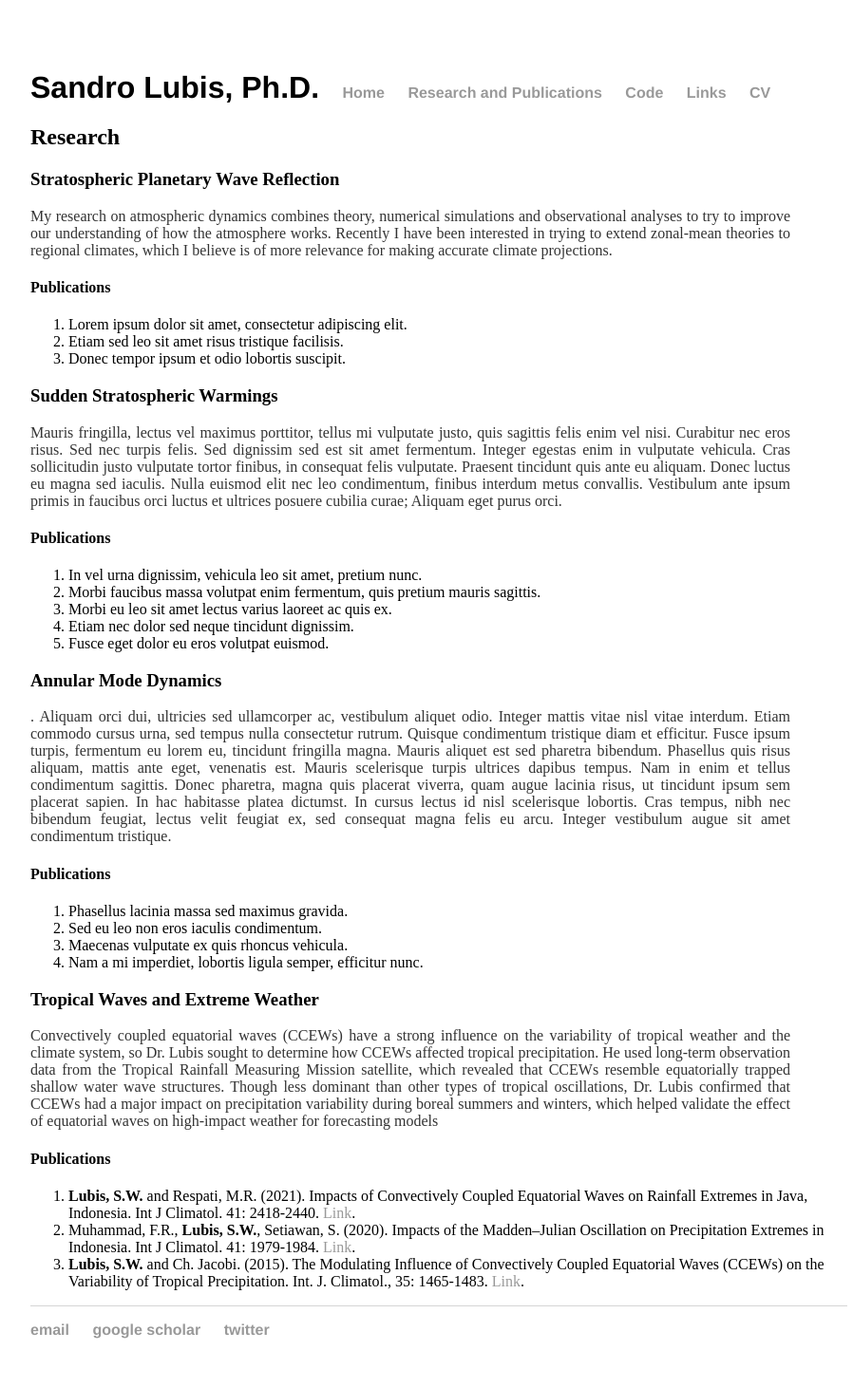
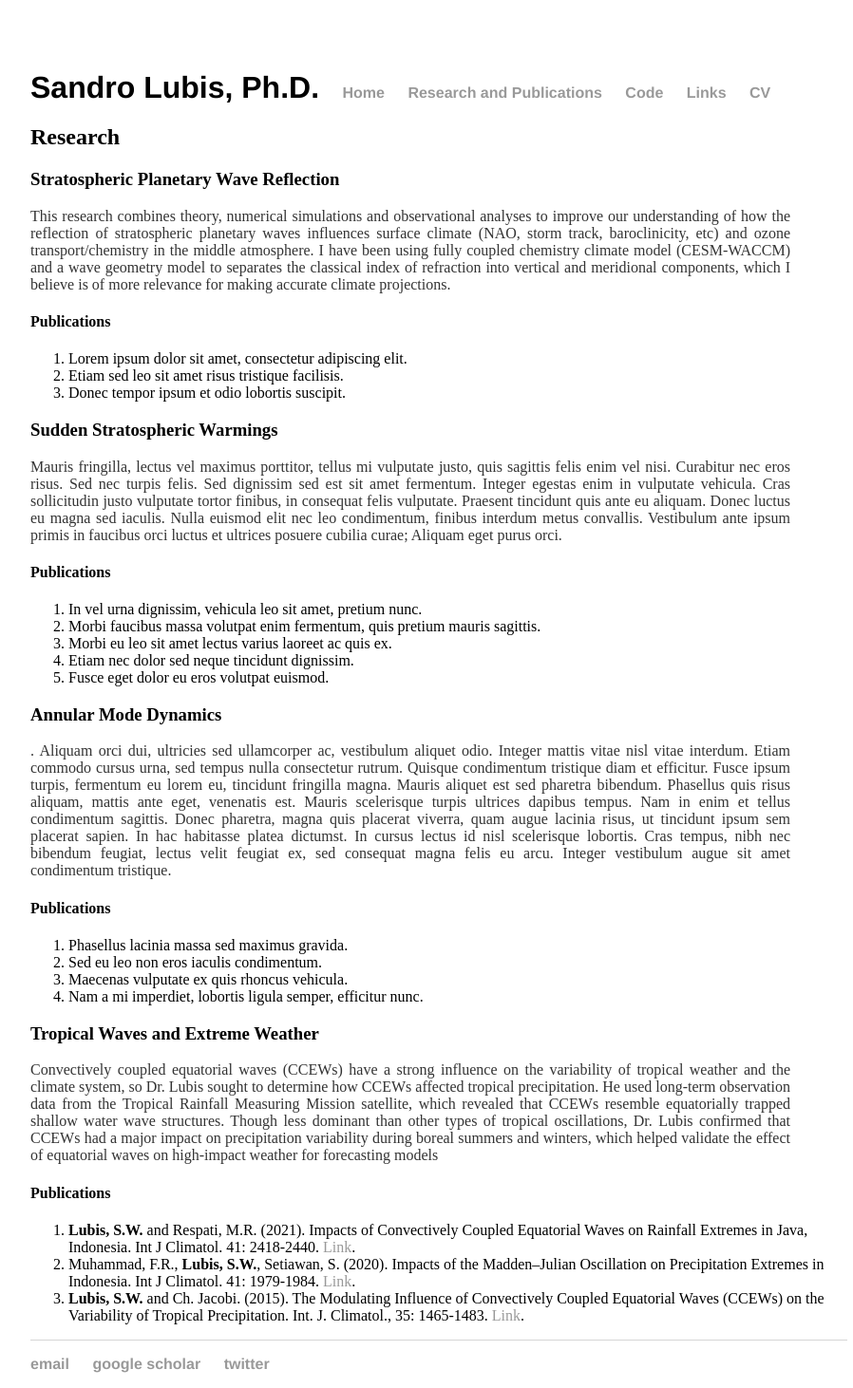
Before and after one commit to sandrolubis/sandrolubis.github.io, a Jekyll site: the page built from research/index.html, in a window 1280 px wide. Shown: the whole page at 95% size, without its empty margins (276-1174 px from the left). Built offline with Jekyll 4.4.1, drawn with Linux system fonts in a browser that asks for light colours; before the commit the page ends 1426 px from its top, so only the background shows below that.

Commit message:
Update index.html

```diff
--- a/research/index.html
+++ b/research/index.html
@@ -5,10 +5,11 @@ title: Research Interests | Sandro Lubis
 		<div class="research">
 			<h2>Research</h2>
 			<h3>Stratospheric Planetary Wave Reflection</h3>
-			<p class="indented"><font size=3> My research on atmospheric dynamics combines theory, numerical simulations and
-				observational analyses to try to improve our understanding of how the atmosphere works. Recently I have been
-				interested in trying to extend zonal-mean theories to regional climates, which I believe is of more relevance
-				for making accurate climate projections.  </font></p>
+			<p class="indented"><font size=3> This research combines theory, numerical simulations and
+				observational analyses to improve our understanding of how the reflection of stratospheric planetary waves influences surface climate
+				(NAO, storm track, baroclinicity, etc) and ozone transport/chemistry in the middle atmosphere. I have been
+				using fully coupled chemistry climate model (CESM-WACCM) and a wave geometry model to separates the classical index of refraction into vertical and meridional
+				components, which I believe is of more relevance for making accurate climate projections.  </font></p>
 			<h4>Publications</h4>
 			<ol>
 			  <li>Lorem ipsum dolor sit amet, consectetur adipiscing elit.</li>
```
